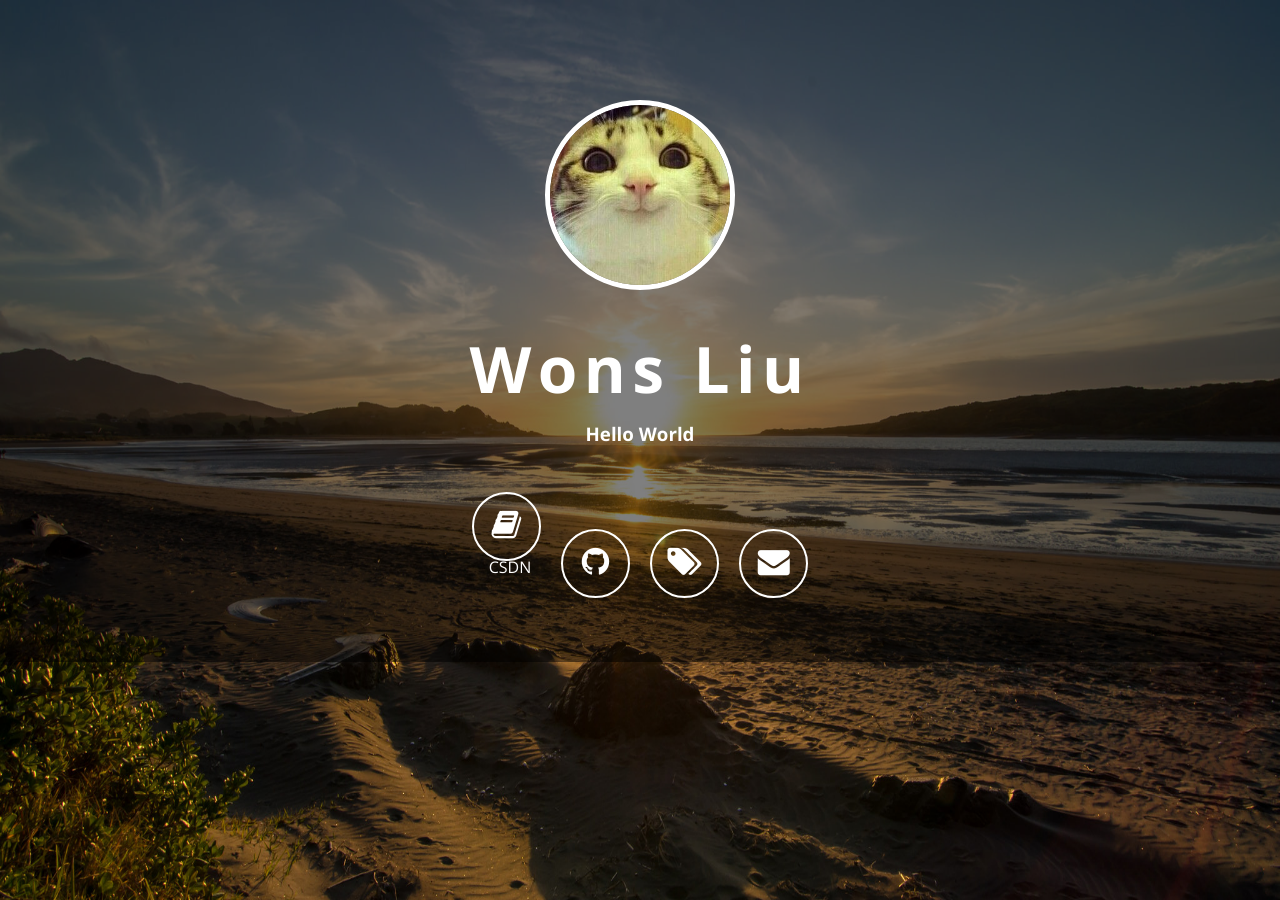
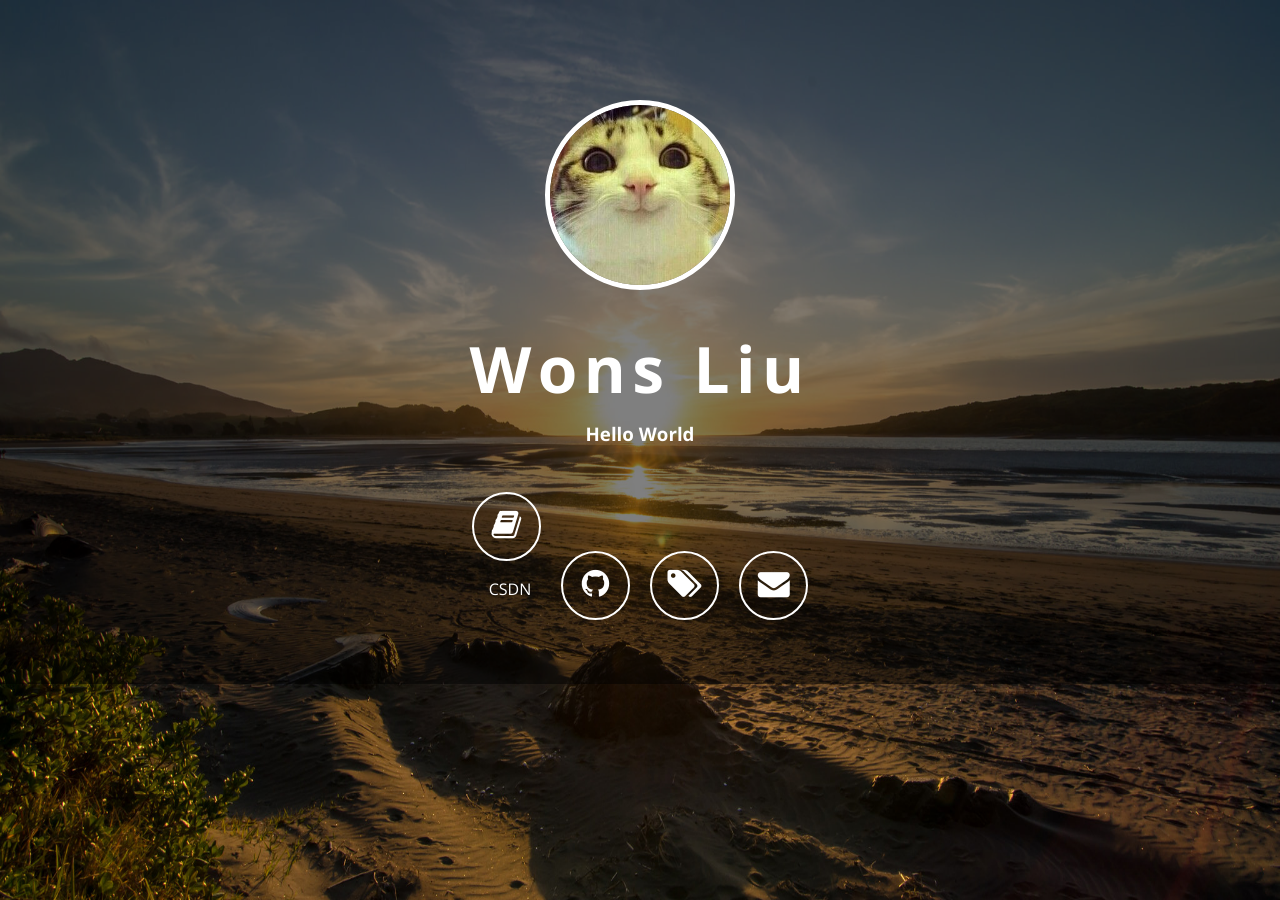
Before and after one commit to liuwons/blog, a Jekyll site: the page built from index.html, in a window 1280 px wide. Built offline with Jekyll 4.4.1, drawn with Linux system fonts in a browser that asks for light colours; nearby versions of some CDN libraries.

Commit message:
.# Please enter the commit message for your changes. Lines starting

```diff
--- a/index.html
+++ b/index.html
@@ -32,7 +32,7 @@ permalink: /
 
                 <ul>
                     {% if site.csdn_username %}
-                    <li><a class="fa fa-2x fa-book" href="https://blog.csdn.net/{{ site.csdn_username }}"><span class="description">CSDN</span></a></br><a href="https://blog.csdn.net/{{ site.csdn_username }}">CSDN</a></li>
+                    <li><a class="fa fa-2x fa-book" href="https://blog.csdn.net/{{ site.csdn_username }}"><span class="description">CSDN</span></a><br></br><a href="https://blog.csdn.net/{{ site.csdn_username }}">CSDN</a></li>
                     {% endif %}
 
                     {% if site.github_username %}
```
